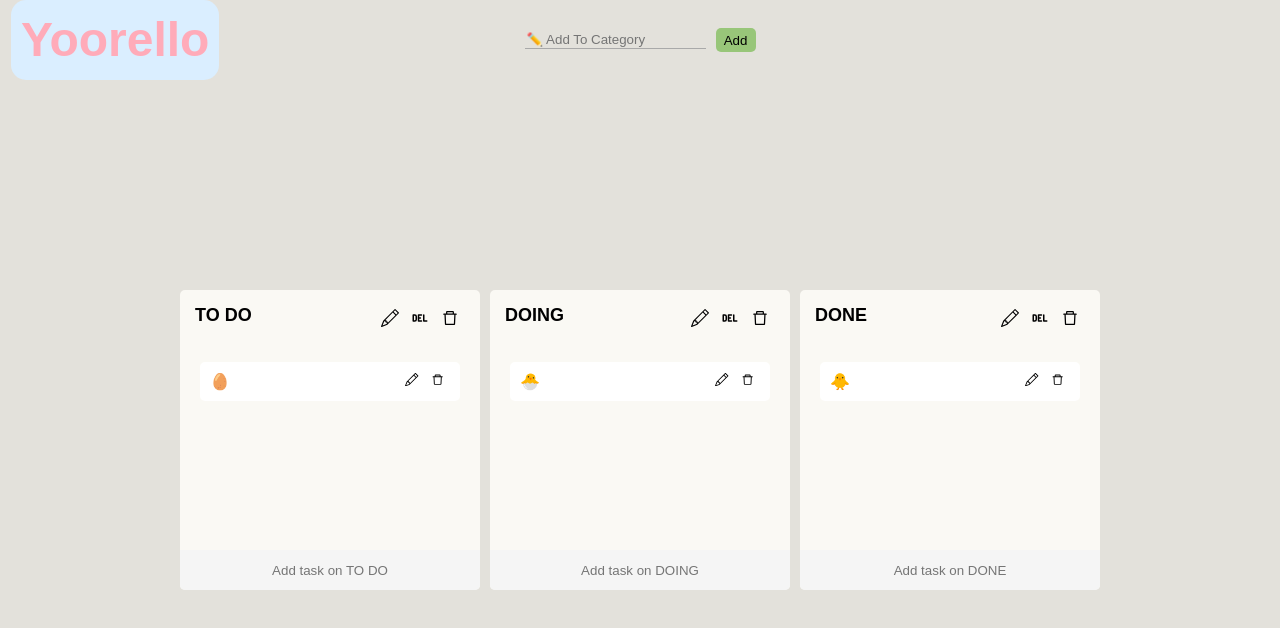
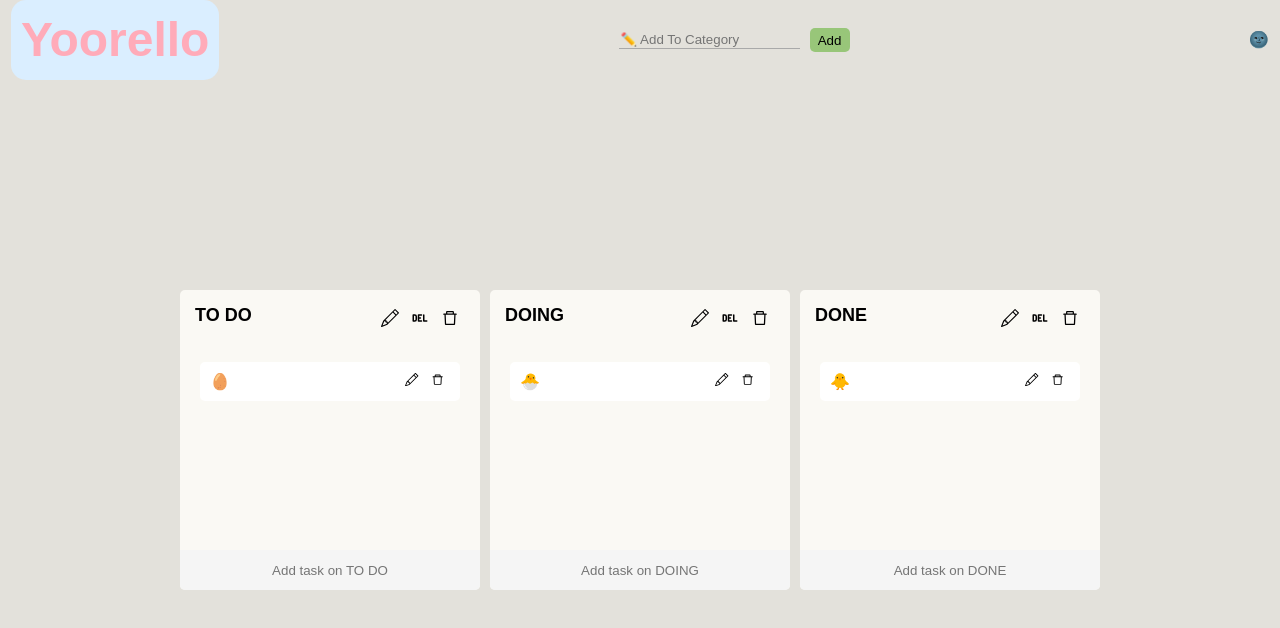
Before and after one commit to yoohaaeun/Yoorello, a React (Create React App) app: page / in a window 1280 px wide. Shown: the top 628 px of the page. Built offline with nearby package versions, Linux system fonts and the light colour scheme.

Commit message:
다크모드 기능 구현

```diff
--- a/src/Components/Header.tsx
+++ b/src/Components/Header.tsx
@@ -5,7 +5,7 @@ const Wrapper = styled.header`
   width: 100%;
   height: 5rem;
   display: flex;
-  justify-content: center;
+  justify-content: space-between;
   align-items: center;
   padding: 0.7rem;
 `;
@@ -21,15 +21,22 @@ const Logo = styled.h1`
   color: #ffabb9;
   font-size: 3rem;
   font-weight: 800;
-  position: absolute;
-  left: 0.7rem;
 `;
 
-export default function Header() {
+export default function Header({ isDark, setIsDark }: any) {
+  const toggleDark = () => setIsDark((prev: any) => !prev);
+
   return (
     <Wrapper>
       <Logo>Yoorello</Logo>
       <AddBoard />
+      <div>
+        {isDark ? (
+          <div onClick={toggleDark}>☀️</div>
+        ) : (
+          <div onClick={toggleDark}>🌚</div>
+        )}
+      </div>
     </Wrapper>
   );
 }
```
